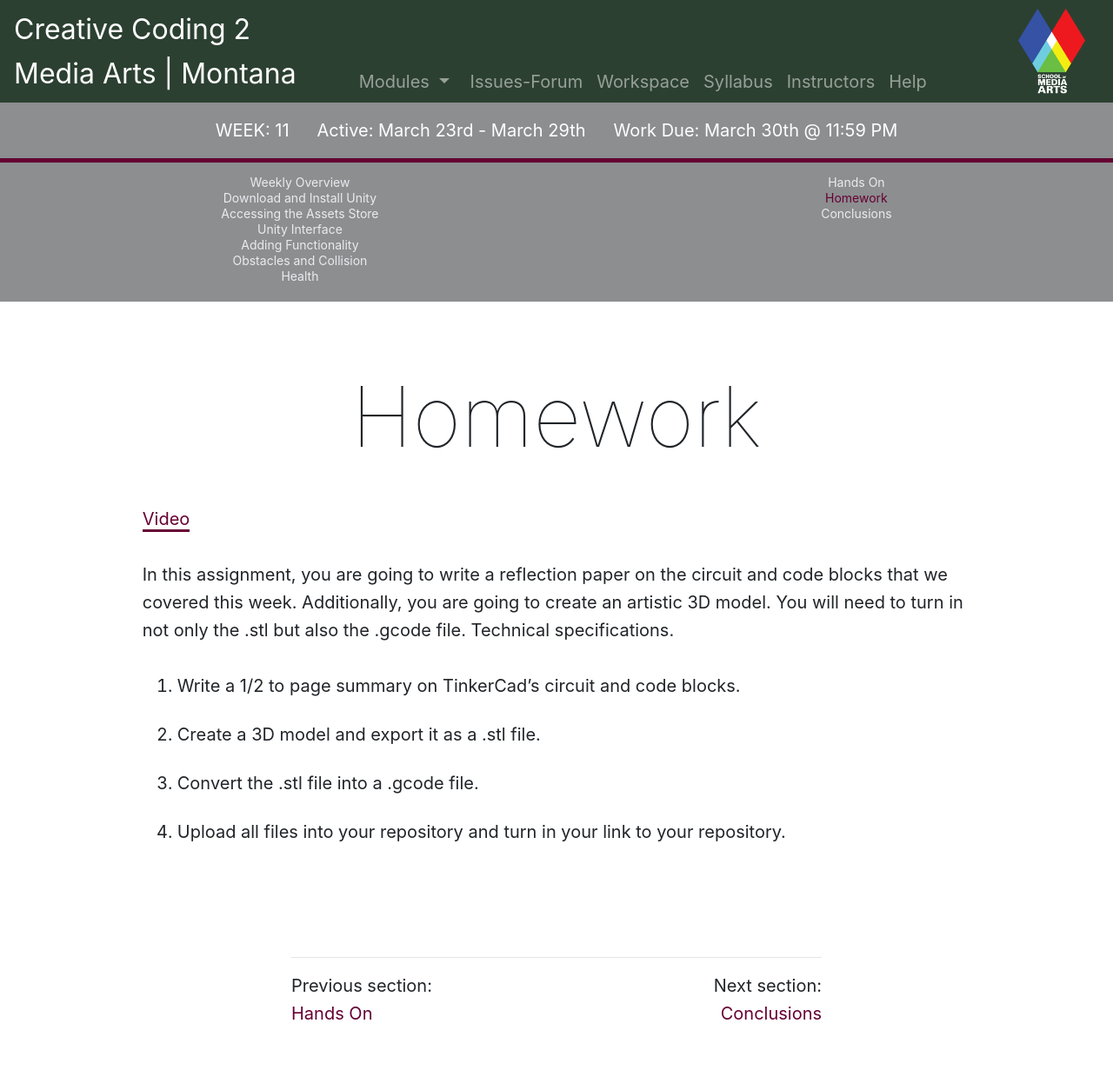
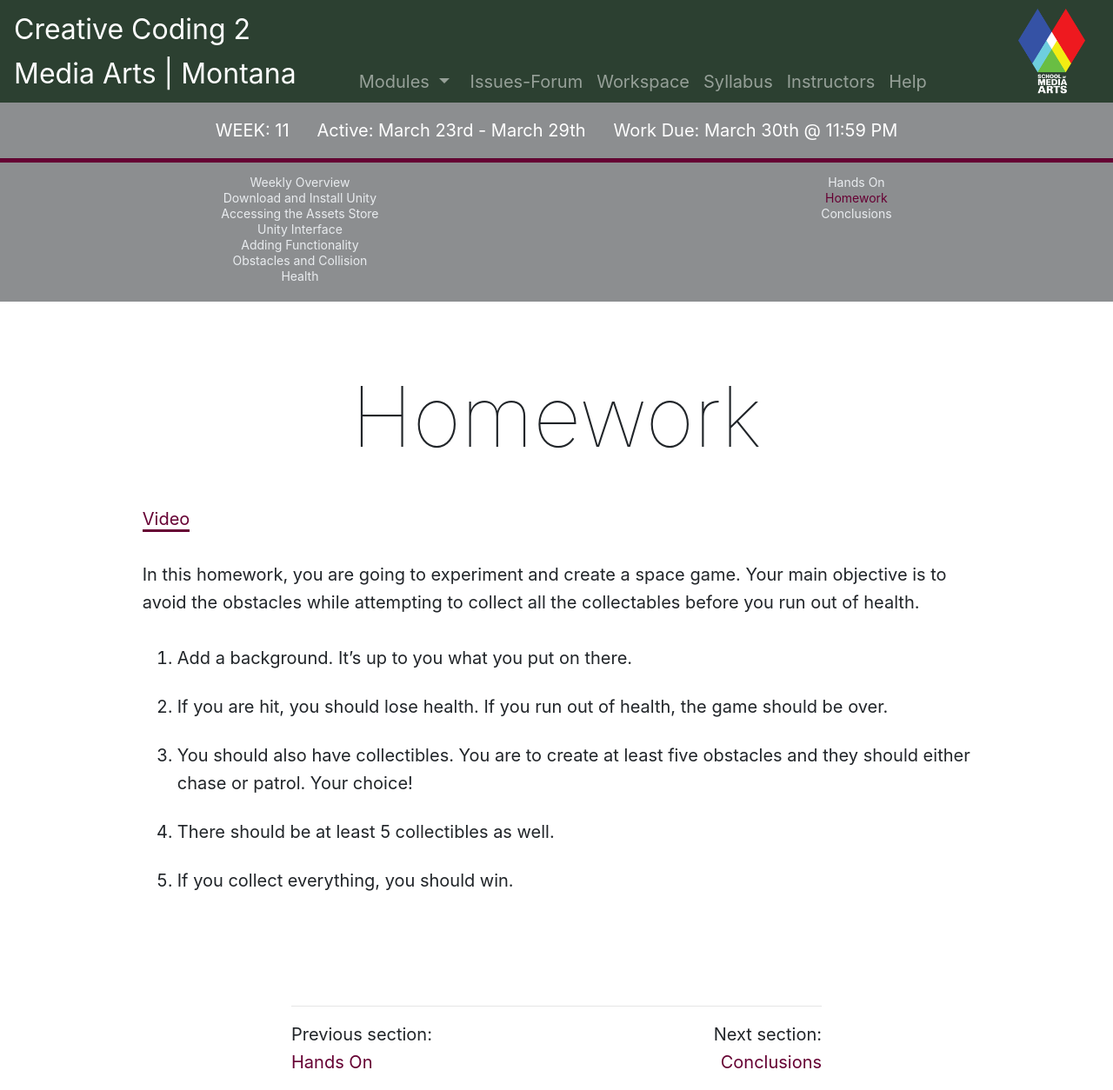
Before and after one commit to Montana-Media-Arts/220-creative-coding2-Spring2020-course, a Jekyll site: the page built from modules/week-11/_posts/2010-01-01-homework.md, in a window 1280 px wide. Shown: the whole page at 87% size. Built offline with Jekyll 4.4.1, drawn with Linux system fonts in a browser that asks for light colours; nearby versions of some CDN libraries; before the commit the page ends 1198 px from its top, so only the background shows below that.

Commit message:
Update 2010-01-01-homework.md

```diff
--- a/modules/week-11/_posts/2010-01-01-homework.md
+++ b/modules/week-11/_posts/2010-01-01-homework.md
@@ -8,10 +8,9 @@ jotted: false
 
 <a href="https://umontana.zoom.us/rec/play/uMd7Je2q-j43Ht3G4QSDBvB_W9W5evmshnQe8_UJnx21ByVXOwfwZrBHNrEID6p0rnoDMta0EO_12j57?continueMode=true" target="_new">Video</a>
 
-In this assignment, you are going to write a reflection paper on the circuit and code blocks that we covered this week. Additionally, you are going to create an artistic 3D model. You will need to turn in not only the .stl but also the .gcode file.
-Technical specifications.
-
-1.   Write a 1/2 to page summary on TinkerCad’s circuit and code blocks.
-2.   Create a 3D model and export it as a .stl file.
-3.   Convert the .stl file into a .gcode file.
-4.   Upload all files into your repository and turn in your link to your repository.
+In this homework, you are going to experiment and create a space game. Your main objective is to avoid the obstacles while attempting to collect all the collectables before you run out of health.
+1.	Add a background. It’s up to you what you put on there.
+2.	If you are hit, you should lose health. If you run out of health, the game should be over.
+3.	You should also have collectibles. You are to create at least five obstacles and they should either chase or patrol. Your choice!
+4.	There should be at least 5 collectibles as well.
+5.	If you collect everything, you should win.
```
